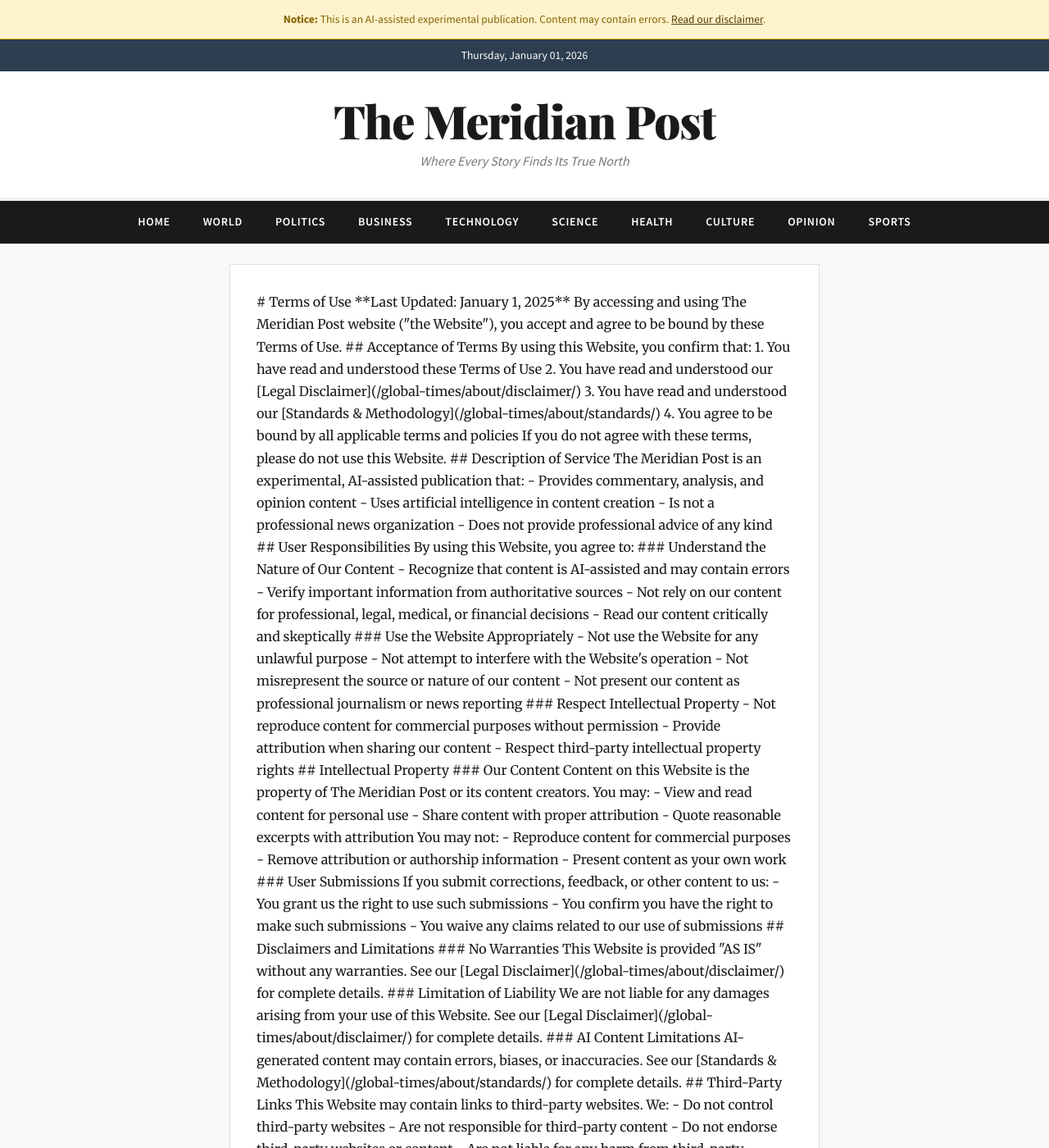
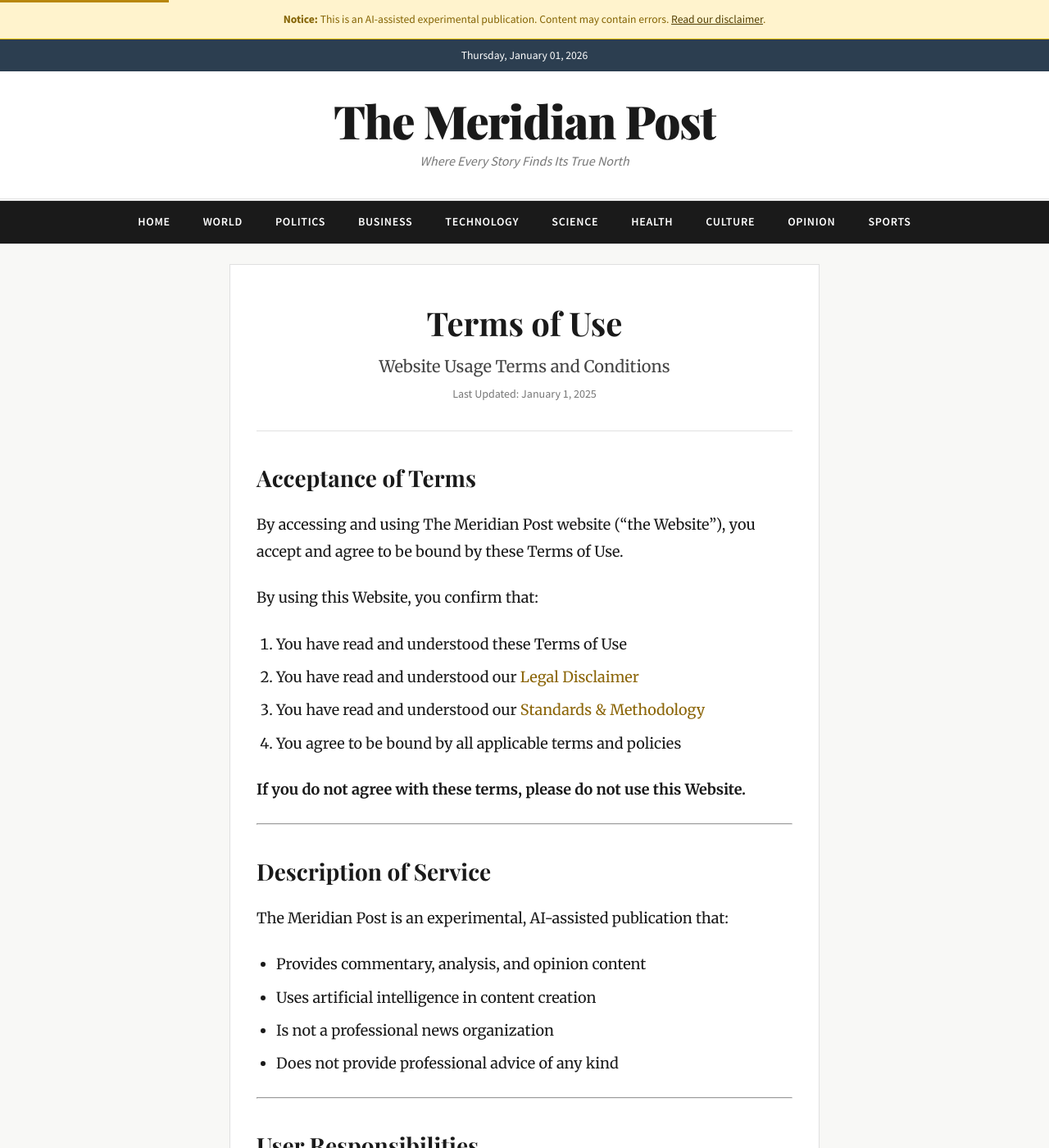
Before and after one commit to akz4ol/global-times, a Jekyll site: the page built from about/terms.md, in a window 1280 px wide and 1400 px high. Shown: the whole window at 82% size. Built offline with Jekyll 4.4.1, drawn with Linux system fonts in a browser that asks for light colours; some of the changed text lies outside the part shown.

Commit message:
Fix legal page formatting
- Created proper 'page' layout for legal pages
- Updated About Us, Standards, Disclaimer, Terms pages
- Pages now render with proper styling
- Fixed markdown/HTML mixing issues

🤖 Generated with Claude Code

```diff
--- /dev/null
+++ b/_layouts/page.html
@@ -0,0 +1,18 @@
+---
+layout: default
+---
+<article class="article-page">
+  <header class="article-header">
+    <h1 class="article-headline">{{ page.title }}</h1>
+    {% if page.subtitle %}
+    <p class="article-subtitle">{{ page.subtitle }}</p>
+    {% endif %}
+    {% if page.last_updated %}
+    <p class="article-date">Last Updated: {{ page.last_updated }}</p>
+    {% endif %}
+  </header>
+
+  <div class="article-body">
+    {{ content }}
+  </div>
+</article>
--- a/about/disclaimer.md
+++ b/about/disclaimer.md
@@ -1,23 +1,20 @@
 ---
-layout: default
+layout: page
 title: Legal Disclaimer
+subtitle: Important Legal Information
+last_updated: January 1, 2025
 ---
-
-<article class="article-page">
-
-# Legal Disclaimer
-
-**Last Updated: January 1, 2025**
-
-Please read this disclaimer carefully before using The Meridian Post website.
 
 ## General Disclaimer
 
-THE MERIDIAN POST IS AN EXPERIMENTAL, AI-ASSISTED PUBLICATION. THE CONTENT PROVIDED ON THIS WEBSITE IS FOR GENERAL INFORMATIONAL AND EDUCATIONAL PURPOSES ONLY. IT IS NOT INTENDED AS, AND SHALL NOT BE UNDERSTOOD OR CONSTRUED AS, PROFESSIONAL ADVICE OF ANY KIND.
+**THE MERIDIAN POST IS AN EXPERIMENTAL, AI-ASSISTED PUBLICATION.** The content provided on this website is for general informational and educational purposes only. It is not intended as, and shall not be understood or construed as, professional advice of any kind.
 
-### No Professional Advice
+---
+
+## No Professional Advice
 
 Nothing on this website constitutes:
+
 - Legal advice
 - Financial or investment advice
 - Medical or health advice
@@ -26,31 +23,39 @@ Nothing on this website constitutes:
 
 **Always consult qualified professionals** for matters affecting your legal rights, finances, health, or other important decisions.
 
-### AI-Generated Content
+---
+
+## AI-Generated Content Warning
 
 This website uses artificial intelligence to assist in content creation. AI-generated content:
 
-- **May contain errors, inaccuracies, or outdated information**
-- **May present false information as fact** (a phenomenon known as "hallucination")
-- **Should not be relied upon as accurate without independent verification**
-- **Is not produced by professional journalists or subject matter experts**
-- **May reflect biases present in AI training data**
+| Risk | Description |
+|------|-------------|
+| **Inaccuracy** | May contain errors, inaccuracies, or outdated information |
+| **Hallucination** | May present false information as fact |
+| **Unreliability** | Should not be relied upon without independent verification |
+| **Non-professional** | Is not produced by professional journalists or subject matter experts |
+| **Bias** | May reflect biases present in AI training data |
+
+---
 
 ## Limitation of Liability
 
-TO THE FULLEST EXTENT PERMITTED BY APPLICABLE LAW:
+**TO THE FULLEST EXTENT PERMITTED BY APPLICABLE LAW:**
 
-1. **THE MERIDIAN POST, ITS OPERATORS, CONTRIBUTORS, AND AFFILIATES SHALL NOT BE LIABLE FOR ANY DIRECT, INDIRECT, INCIDENTAL, SPECIAL, CONSEQUENTIAL, OR PUNITIVE DAMAGES** arising out of or relating to your use of, or inability to use, this website or its content.
+1. The Meridian Post, its operators, contributors, and affiliates **shall not be liable for any direct, indirect, incidental, special, consequential, or punitive damages** arising out of or relating to your use of, or inability to use, this website or its content.
 
-2. **WE MAKE NO WARRANTIES OR REPRESENTATIONS** about the accuracy, reliability, completeness, or timeliness of the content on this website.
+2. **We make no warranties or representations** about the accuracy, reliability, completeness, or timeliness of the content on this website.
 
-3. **YOUR USE OF THIS WEBSITE AND ITS CONTENT IS AT YOUR OWN RISK.** We disclaim all liability for any harm resulting from your reliance on information provided here.
+3. **Your use of this website and its content is at your own risk.** We disclaim all liability for any harm resulting from your reliance on information provided here.
 
-4. **WE ARE NOT RESPONSIBLE FOR DECISIONS YOU MAKE** based on content from this website.
+4. **We are not responsible for decisions you make** based on content from this website.
+
+---
 
 ## No Warranties
 
-This website and its content are provided "AS IS" and "AS AVAILABLE" without warranties of any kind, either express or implied, including but not limited to:
+This website and its content are provided **"AS IS"** and **"AS AVAILABLE"** without warranties of any kind, either express or implied, including but not limited to:
 
 - Warranties of merchantability
 - Fitness for a particular purpose
@@ -58,38 +63,33 @@ This website and its content are provided "AS IS" and "AS AVAILABLE" without war
 - Accuracy or reliability of content
 - Availability or uninterrupted access
 
+---
+
 ## Not a News Organization
 
 The Meridian Post:
 
-- **Is not a registered news organization or media outlet**
-- **Does not employ professional journalists**
-- **Does not conduct original reporting or investigations**
-- **Does not verify information through journalistic standards**
-- **Should not be cited as a news source**
+- **Is not** a registered news organization or media outlet
+- **Does not** employ professional journalists
+- **Does not** conduct original reporting or investigations
+- **Does not** verify information through journalistic standards
+- **Should not** be cited as a news source
 
 Content should be understood as **commentary, analysis, and opinion**, not factual news reporting.
 
+---
+
 ## Third-Party Content and Links
 
-This website may contain:
-- References to third-party sources
-- Links to external websites
-- Summaries of third-party content
+This website may contain references to third-party sources, links to external websites, or summaries of third-party content.
 
-We do not:
+**We do not:**
 - Endorse third-party content or websites
 - Guarantee the accuracy of third-party information
 - Accept responsibility for third-party content
 - Control external websites' privacy practices
 
-## Intellectual Property
-
-### Our Content
-Original content on this website is provided for personal, non-commercial use. You may share content with attribution to The Meridian Post.
-
-### Third-Party Rights
-We respect intellectual property rights. If you believe content infringes your rights, please contact us through our GitHub repository.
+---
 
 ## Indemnification
 
@@ -99,49 +99,27 @@ By using this website, you agree to indemnify and hold harmless The Meridian Pos
 - Your violation of these terms
 - Your violation of any third-party rights
 
-## Corrections and Errors
-
-While we attempt to maintain accurate content:
-- **Errors will occur**
-- **We cannot guarantee correction of all errors**
-- **Historical content may not be updated**
-
-To report errors, please use our GitHub repository.
-
-## Jurisdiction and Governing Law
-
-These terms are governed by applicable law. Any disputes shall be resolved in accordance with applicable legal procedures.
+---
 
 ## Changes to This Disclaimer
 
 We may update this disclaimer at any time without notice. Continued use of the website constitutes acceptance of any changes.
 
-## Severability
+---
 
-If any provision of this disclaimer is found to be unenforceable, the remaining provisions shall continue in effect.
+## Summary in Plain Language
 
-## Contact
-
-For questions about this disclaimer:
-- GitHub: [github.com/akz4ol/global-times](https://github.com/akz4ol/global-times)
+1. **We are an experimental AI project**, not a real news organization
+2. **Our content may contain errors** and should not be trusted without verification
+3. **Do not make important decisions** based solely on our content
+4. **We are not liable** for any harm resulting from use of this website
+5. **Consult professionals** for legal, medical, financial, or other important matters
+6. **Use this website at your own risk**
 
 ---
-
-## Summary
-
-**In plain language:**
-
-1. We are an experimental AI project, not a real news organization.
-2. Our content may contain errors and should not be trusted without verification.
-3. Do not make important decisions based solely on our content.
-4. We are not liable for any harm resulting from use of this website.
-5. Consult professionals for legal, medical, financial, or other important matters.
-6. Use this website at your own risk.
 
 **By using this website, you acknowledge that you have read, understood, and agree to this disclaimer.**
 
 ---
 
-**See also: [About Us](/global-times/about/) | [Standards & Methodology](/global-times/about/standards/) | [Terms of Use](/global-times/about/terms/)**
-
-</article>
+**See also:** [About Us]({{ '/about/' | relative_url }}) &#124; [Standards & Methodology]({{ '/about/standards/' | relative_url }}) &#124; [Terms of Use]({{ '/about/terms/' | relative_url }})
--- a/about/index.md
+++ b/about/index.md
@@ -1,11 +1,8 @@
 ---
-layout: default
+layout: page
 title: About Us
+subtitle: Understanding The Meridian Post
 ---
-
-<article class="article-page">
-
-# About The Meridian Post
 
 ## Who We Are
 
@@ -13,13 +10,18 @@ The Meridian Post is an independent, experimental digital publication exploring
 
 **Important:** The Meridian Post is an AI-assisted publication. Content is generated, curated, and edited with the assistance of artificial intelligence systems. While we strive for accuracy, readers should verify important information through established news sources.
 
+---
+
 ## Our Mission
 
 We aim to demonstrate how AI tools can assist in:
+
 - Aggregating and synthesizing information from multiple sources
 - Providing multi-perspective analysis on complex topics
 - Creating accessible explanations of complicated issues
 - Exploring new formats for news delivery
+
+---
 
 ## What We Are NOT
 
@@ -30,21 +32,30 @@ To be completely clear:
 - **We are not staffed by professional journalists.** Our content is AI-assisted and should be evaluated accordingly.
 - **We do not conduct original investigations.** We synthesize and analyze publicly available information.
 
+---
+
 ## Our Team
 
 The Meridian Post is operated by independent developers and researchers interested in the future of media and AI. We do not employ traditional journalists or maintain a newsroom.
+
+---
 
 ## Funding
 
 The Meridian Post is a non-commercial project. We do not sell advertising, collect user data for commercial purposes, or generate revenue from our content.
 
+---
+
 ## Contact
 
 For inquiries, corrections, or feedback:
-- GitHub: [github.com/akz4ol/global-times](https://github.com/akz4ol/global-times)
+
+- **GitHub:** [github.com/akz4ol/global-times](https://github.com/akz4ol/global-times)
 
 ---
 
-**Please read our [Standards & Methodology](/global-times/about/standards/) and [Legal Disclaimer](/global-times/about/disclaimer/) for important information about how our content is created and the limitations of our publication.**
+## Important Links
 
-</article>
+- [Standards & Methodology]({{ '/about/standards/' | relative_url }}) — How our content is created
+- [Legal Disclaimer]({{ '/about/disclaimer/' | relative_url }}) — Limitations and liability
+- [Terms of Use]({{ '/about/terms/' | relative_url }}) — Usage terms
--- a/about/standards.md
+++ b/about/standards.md
@@ -1,17 +1,11 @@
 ---
-layout: default
+layout: page
 title: Standards & Methodology
+subtitle: How Our Content Is Created
+last_updated: January 1, 2025
 ---
 
-<article class="article-page">
-
-# Standards & Methodology
-
-## How Our Content Is Created
-
-The Meridian Post uses artificial intelligence systems to assist in content creation. This page explains our methodology and the limitations readers should understand.
-
-### AI-Assisted Content Generation
+## AI-Assisted Content Generation
 
 Our articles are created with the assistance of large language models (LLMs). This means:
 
@@ -62,6 +66,8 @@ When we present factual claims, we aim to:
 
 **Important:** These are internal guidelines, not guarantees. We may still make errors.
 
+---
+
 ## Corrections Policy
 
 If we become aware of errors:
@@ -69,7 +75,9 @@ If we become aware of errors:
 - Significant corrections will be noted
 - We cannot guarantee all errors will be caught
 
-To report an error, please open an issue on our GitHub repository.
+To report an error, please open an issue on our [GitHub repository](https://github.com/akz4ol/global-times).
+
+---
 
 ## Sources
 
@@ -81,20 +89,26 @@ We draw on publicly available information including:
 
 We do not have special access to information. We synthesize what is publicly available.
 
+---
+
 ## Limitations of AI
 
 Readers should understand that AI systems:
 
-- **Can generate plausible-sounding false information**
-- **May reflect biases present in training data**
-- **Cannot verify information in real-time**
-- **May present outdated information as current**
-- **Cannot exercise human judgment about ethics or sensitivity**
-- **May misunderstand context or nuance**
+- Can generate plausible-sounding false information
+- May reflect biases present in training data
+- Cannot verify information in real-time
+- May present outdated information as current
+- Cannot exercise human judgment about ethics or sensitivity
+- May misunderstand context or nuance
+
+---
 
 ## Our Commitment
 
-We are transparent about what we are and are not. We believe AI can assist in information delivery, but we do not claim to replace professional journalism. We encourage readers to:
+We are transparent about what we are and are not. We believe AI can assist in information delivery, but we do not claim to replace professional journalism.
+
+We encourage readers to:
 
 1. Support established news organizations
 2. Develop media literacy skills
@@ -103,6 +117,4 @@ We are transparent about what we are and are not. We believe AI can assist in in
 
 ---
 
-**See also: [Legal Disclaimer](/global-times/about/disclaimer/) | [About Us](/global-times/about/)**
-
-</article>
+**See also:** [Legal Disclaimer]({{ '/about/disclaimer/' | relative_url }}) &#124; [About Us]({{ '/about/' | relative_url }}) &#124; [Terms of Use]({{ '/about/terms/' | relative_url }})
--- a/about/terms.md
+++ b/about/terms.md
@@ -1,26 +1,24 @@
 ---
-layout: default
+layout: page
 title: Terms of Use
+subtitle: Website Usage Terms and Conditions
+last_updated: January 1, 2025
 ---
 
-<article class="article-page">
-
-# Terms of Use
-
-**Last Updated: January 1, 2025**
+## Acceptance of Terms
 
 By accessing and using The Meridian Post website ("the Website"), you accept and agree to be bound by these Terms of Use.
-
-## Acceptance of Terms
 
 By using this Website, you confirm that:
 
 1. You have read and understood these Terms of Use
-2. You have read and understood our [Legal Disclaimer](/global-times/about/disclaimer/)
-3. You have read and understood our [Standards & Methodology](/global-times/about/standards/)
+2. You have read and understood our [Legal Disclaimer]({{ '/about/disclaimer/' | relative_url }})
+3. You have read and understood our [Standards & Methodology]({{ '/about/standards/' | relative_url }})
 4. You agree to be bound by all applicable terms and policies
 
-If you do not agree with these terms, please do not use this Website.
+**If you do not agree with these terms, please do not use this Website.**
+
+---
 
 ## Description of Service
 
@@ -30,6 +28,8 @@ The Meridian Post is an experimental, AI-assisted publication that:
 - Uses artificial intelligence in content creation
 - Is not a professional news organization
 - Does not provide professional advice of any kind
+
+---
 
 ## User Responsibilities
 
@@ -52,53 +52,68 @@ By using this Website, you agree to:
 - Provide attribution when sharing our content
 - Respect third-party intellectual property rights
 
+---
+
 ## Intellectual Property
 
 ### Our Content
-Content on this Website is the property of The Meridian Post or its content creators. You may:
 
+Content on this Website is the property of The Meridian Post or its content creators.
+
+**You may:**
 - View and read content for personal use
 - Share content with proper attribution
 - Quote reasonable excerpts with attribution
 
-You may not:
+**You may not:**
 - Reproduce content for commercial purposes
 - Remove attribution or authorship information
 - Present content as your own work
 
 ### User Submissions
+
 If you submit corrections, feedback, or other content to us:
 - You grant us the right to use such submissions
 - You confirm you have the right to make such submissions
 - You waive any claims related to our use of submissions
 
+---
+
 ## Disclaimers and Limitations
 
 ### No Warranties
-This Website is provided "AS IS" without any warranties. See our [Legal Disclaimer](/global-times/about/disclaimer/) for complete details.
+This Website is provided "AS IS" without any warranties. See our [Legal Disclaimer]({{ '/about/disclaimer/' | relative_url }}) for complete details.
 
 ### Limitation of Liability
-We are not liable for any damages arising from your use of this Website. See our [Legal Disclaimer](/global-times/about/disclaimer/) for complete details.
+We are not liable for any damages arising from your use of this Website. See our [Legal Disclaimer]({{ '/about/disclaimer/' | relative_url }}) for complete details.
 
 ### AI Content Limitations
-AI-generated content may contain errors, biases, or inaccuracies. See our [Standards & Methodology](/global-times/about/standards/) for complete details.
+AI-generated content may contain errors, biases, or inaccuracies. See our [Standards & Methodology]({{ '/about/standards/' | relative_url }}) for complete details.
+
+---
 
 ## Third-Party Links
 
-This Website may contain links to third-party websites. We:
+This Website may contain links to third-party websites.
+
+**We:**
 - Do not control third-party websites
 - Are not responsible for third-party content
 - Do not endorse third-party websites or content
 - Are not liable for any harm from third-party websites
 
+---
+
 ## Privacy
 
-We do not:
+**We do not:**
 - Collect personal information through this Website
 - Use cookies for tracking purposes
 - Sell or share user data
 
 This Website is hosted on GitHub Pages, which may collect standard server logs. See GitHub's privacy policy for details.
+
+---
 
 ## Modifications
 
@@ -109,30 +124,36 @@ We reserve the right to:
 
 Continued use of the Website after changes constitutes acceptance of modified terms.
 
+---
+
 ## Termination
 
 We may terminate or restrict access to the Website at any time, for any reason, without notice.
+
+---
 
 ## Governing Law
 
 These Terms shall be governed by and construed in accordance with applicable laws, without regard to conflict of law principles.
 
-## Dispute Resolution
-
-Any disputes arising from these Terms or your use of the Website shall be resolved through appropriate legal channels in accordance with applicable law.
+---
 
 ## Severability
 
 If any provision of these Terms is found to be invalid or unenforceable, the remaining provisions shall continue in full force and effect.
 
+---
+
 ## Entire Agreement
 
 These Terms, together with our Legal Disclaimer and Standards & Methodology, constitute the entire agreement between you and The Meridian Post regarding use of this Website.
 
+---
+
 ## Contact
 
 For questions about these Terms:
-- GitHub: [github.com/akz4ol/global-times](https://github.com/akz4ol/global-times)
+- **GitHub:** [github.com/akz4ol/global-times](https://github.com/akz4ol/global-times)
 
 ---
 
@@ -140,6 +161,4 @@ For questions about these Terms:
 
 ---
 
-**See also: [About Us](/global-times/about/) | [Standards & Methodology](/global-times/about/standards/) | [Legal Disclaimer](/global-times/about/disclaimer/)**
-
-</article>
+**See also:** [About Us]({{ '/about/' | relative_url }}) &#124; [Standards & Methodology]({{ '/about/standards/' | relative_url }}) &#124; [Legal Disclaimer]({{ '/about/disclaimer/' | relative_url }})
```
Also changed, not shown: other parts of about/standards.md (+21 -11 lines).
